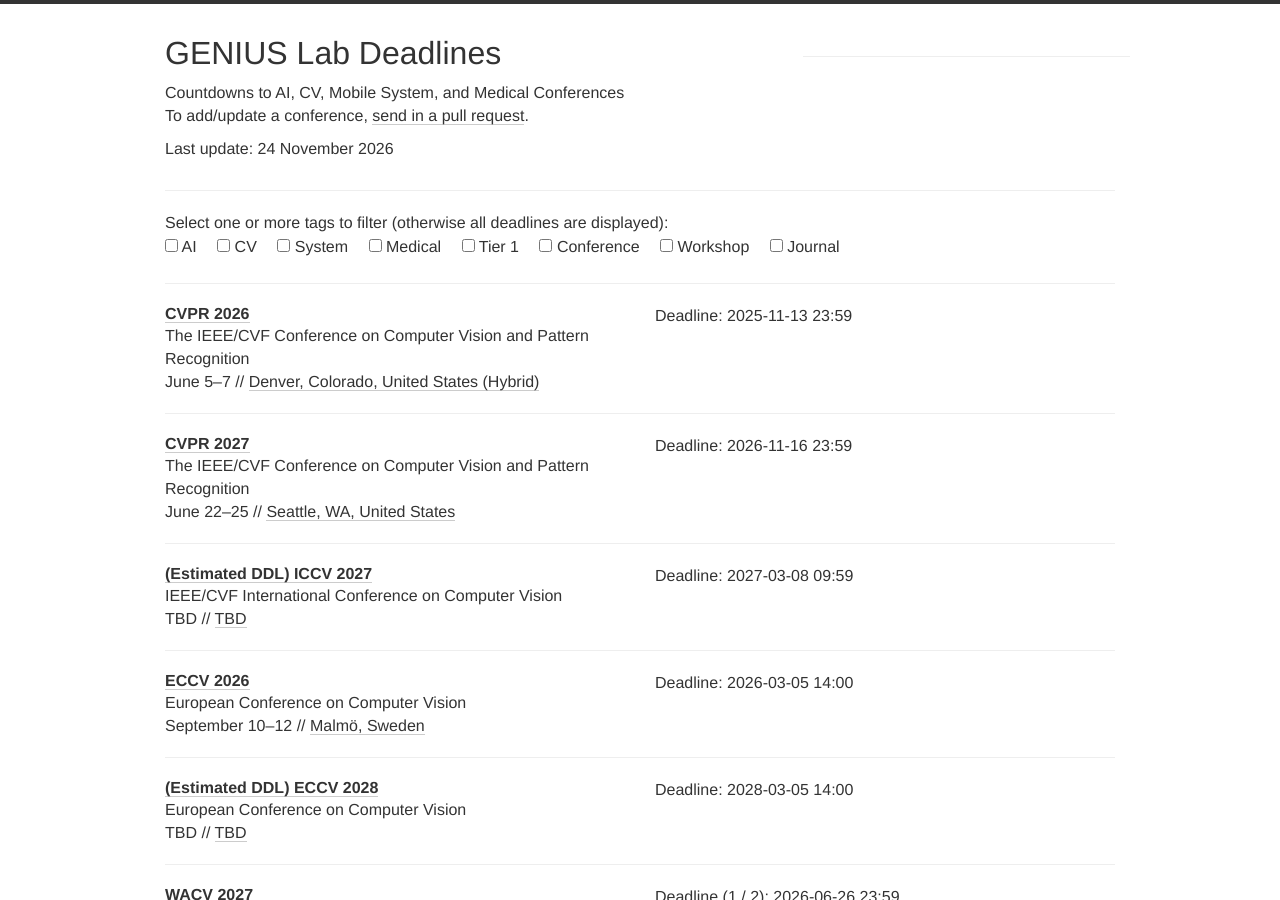
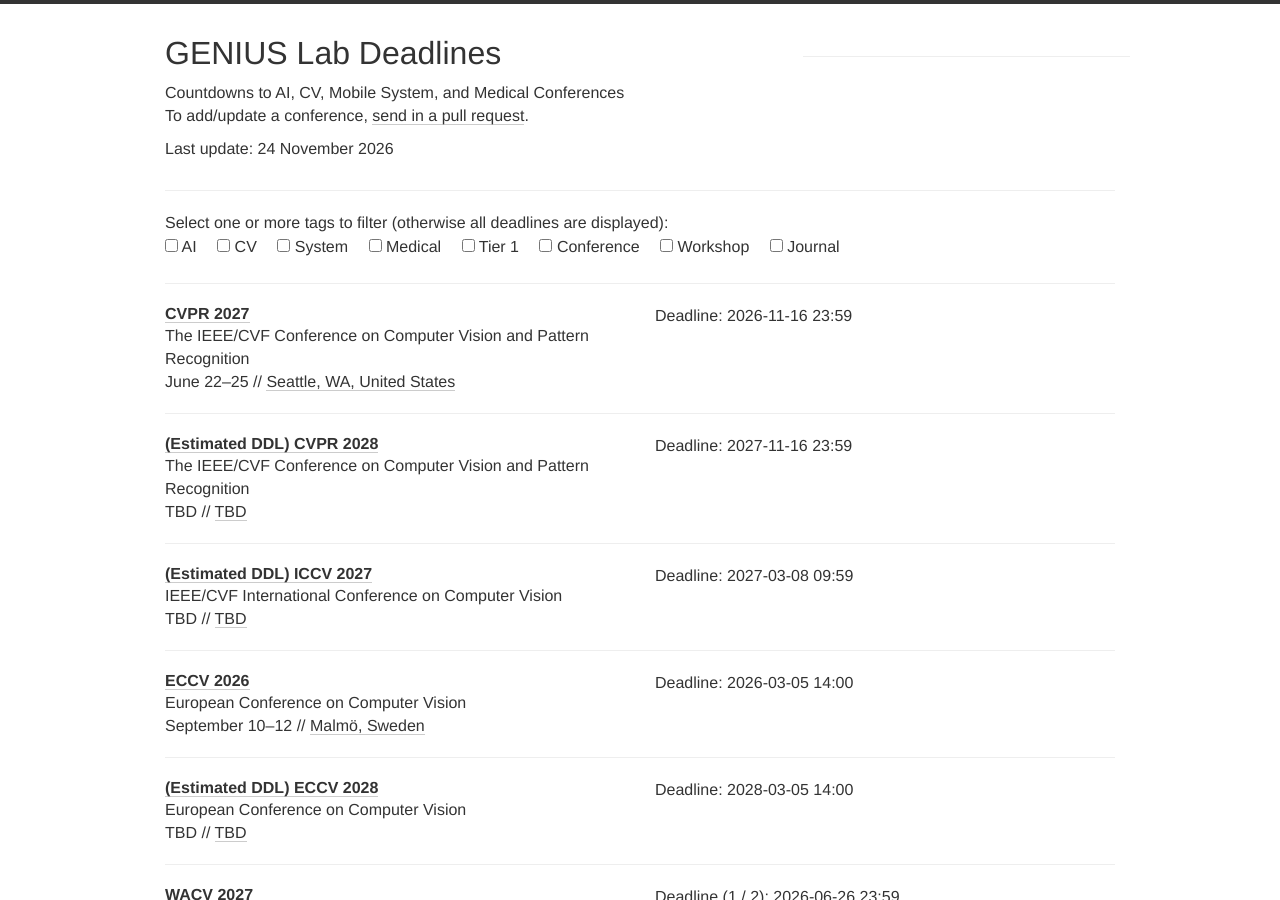
Before and after one commit to genius-lab-deadlines/genius-lab-deadlines.github.io, a Jekyll site: the page built from index.html, in a window 1280 px wide and 900 px high. Built offline with Jekyll 4.4.1, drawn with Linux system fonts in a browser that asks for light colours; nearby versions of some CDN libraries; Markdown is read by kramdown in place of the engine named in the settings.

Commit message:
auto: update deadlines (2026-11-17)

```diff
--- a/_data/conferences.yml
+++ b/_data/conferences.yml
@@ -1,19 +1,8 @@
 ---
 # GENERATED FILE. Do not edit by hand; edit scripts/venues.yml instead.
-# Last regenerated by scripts/update_deadlines.py on 2026-11-16.
+# Last regenerated by scripts/update_deadlines.py on 2026-11-17.
 
 # Computer Vision
-
-- name: CVPR
-  year: 2026
-  date: June 5-7
-  description: The IEEE/CVF Conference on Computer Vision and Pattern Recognition
-  link: https://cvpr.thecvf.com/Conferences/2026
-  deadline:
-  - "2025-11-13 23:59"
-  timezone: Etc/GMT+12
-  place: Denver, Colorado, United States (Hybrid)
-  tags: [AI, CV, CONF, Tier1]
 
 - name: CVPR
   year: 2027
@@ -24,6 +13,17 @@
   - "2026-11-16 23:59"
   timezone: Etc/GMT+12
   place: Seattle, WA, United States
+  tags: [AI, CV, CONF, Tier1]
+
+- name: (Estimated DDL) CVPR
+  year: 2028
+  date: TBD
+  description: The IEEE/CVF Conference on Computer Vision and Pattern Recognition
+  link: https://cvpr.thecvf.com/Conferences/2028
+  deadline:
+  - "2027-11-16 23:59"
+  timezone: Etc/GMT+12
+  place: TBD
   tags: [AI, CV, CONF, Tier1]
 
 - name: (Estimated DDL) ICCV
--- a/_data/update_status.yml
+++ b/_data/update_status.yml
@@ -3,8 +3,8 @@ last_run_week: 2026-W47
 venues:
   CVPR:
     entries:
-    - 'CVPR 2026: ccf+official'
     - 'CVPR 2027: ccf'
+    - 'CVPR 2028: estimated from 2027'
     checks:
       '2025': not checked (scraping off or deadline long past)
       '2026': official site confirmed 2025-11-13
@@ -16,7 +16,7 @@ venues:
     checks:
       '2025': not checked (scraping off or deadline long past)
       '2026': site unreachable (https://iccv.thecvf.com/Conferences/2026)
-      '2027': no deadline text found (2 pages)
+      '2027': no deadline text found (3 pages)
       '2028': site unreachable (https://iccv.thecvf.com/Conferences/2028)
   ECCV:
     entries:
@@ -70,7 +70,7 @@ venues:
     checks:
       '2025': not checked (scraping off or deadline long past)
       '2026': no deadline text found (5 pages)
-      '2027': site unreachable (https://asia.siggraph.org/2027/)
+      '2027': no deadline text found (5 pages)
       '2028': site unreachable (https://asia.siggraph.org/2028/)
   NeurIPS:
     entries:
```
